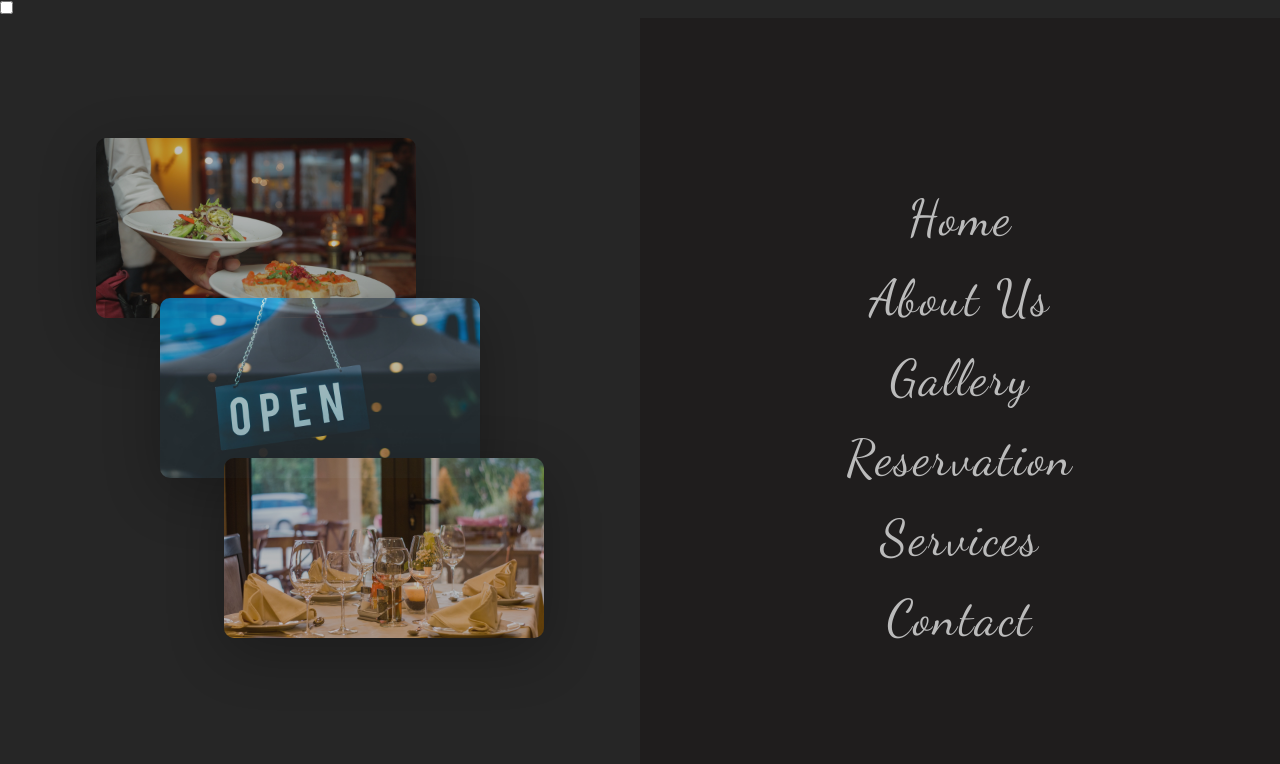
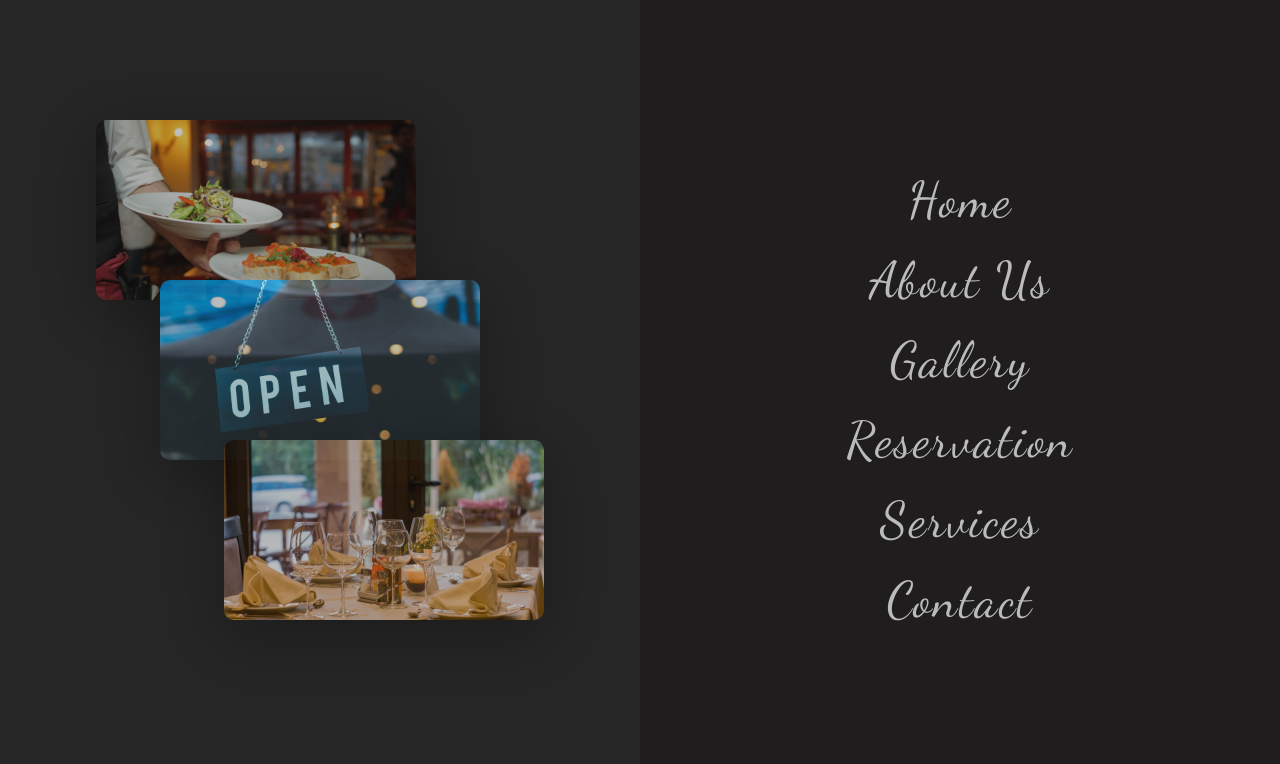
Before and after one commit to liammcluckie/restaurant-georgia, a plain HTML site: page index.html in a window 1280 px wide. Shown: the top 764 px of the page. Drawn offline with nearby package versions, Linux system fonts and the light colour scheme.

Commit message:
Hide navbar input

```diff
--- a/index.html
+++ b/index.html
@@ -20,7 +20,7 @@
     <body>
         <!--Nav bar-->
         <nav class="navbar">
-            <input type="checkbox" id="check" class="checkbox" />
+            <input type="checkbox" id="check" class="checkbox" hidden />
             <div class="hamburger-menu">
                 <label for="check" class="menu">
                     <div class="menu-line menu-line-1"></div>
```
